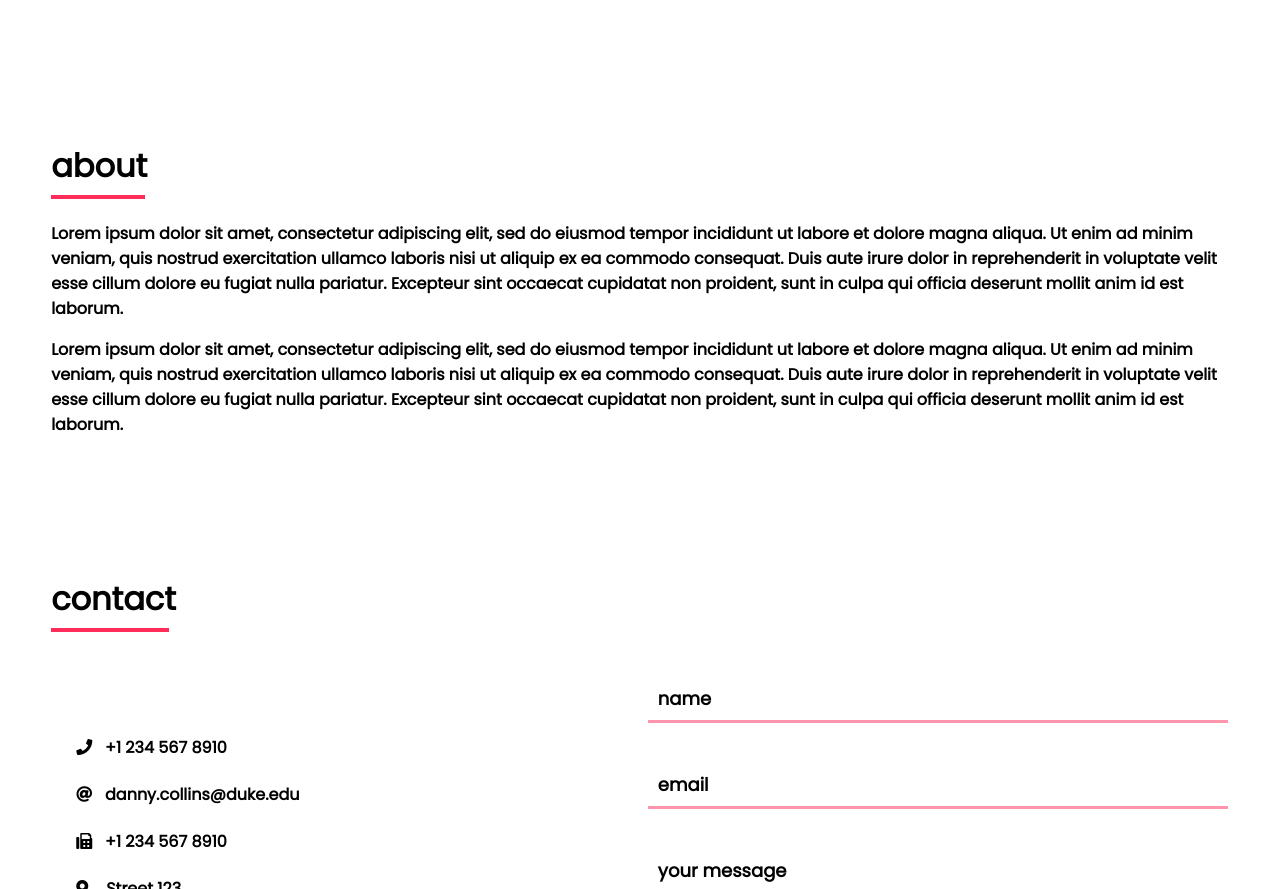
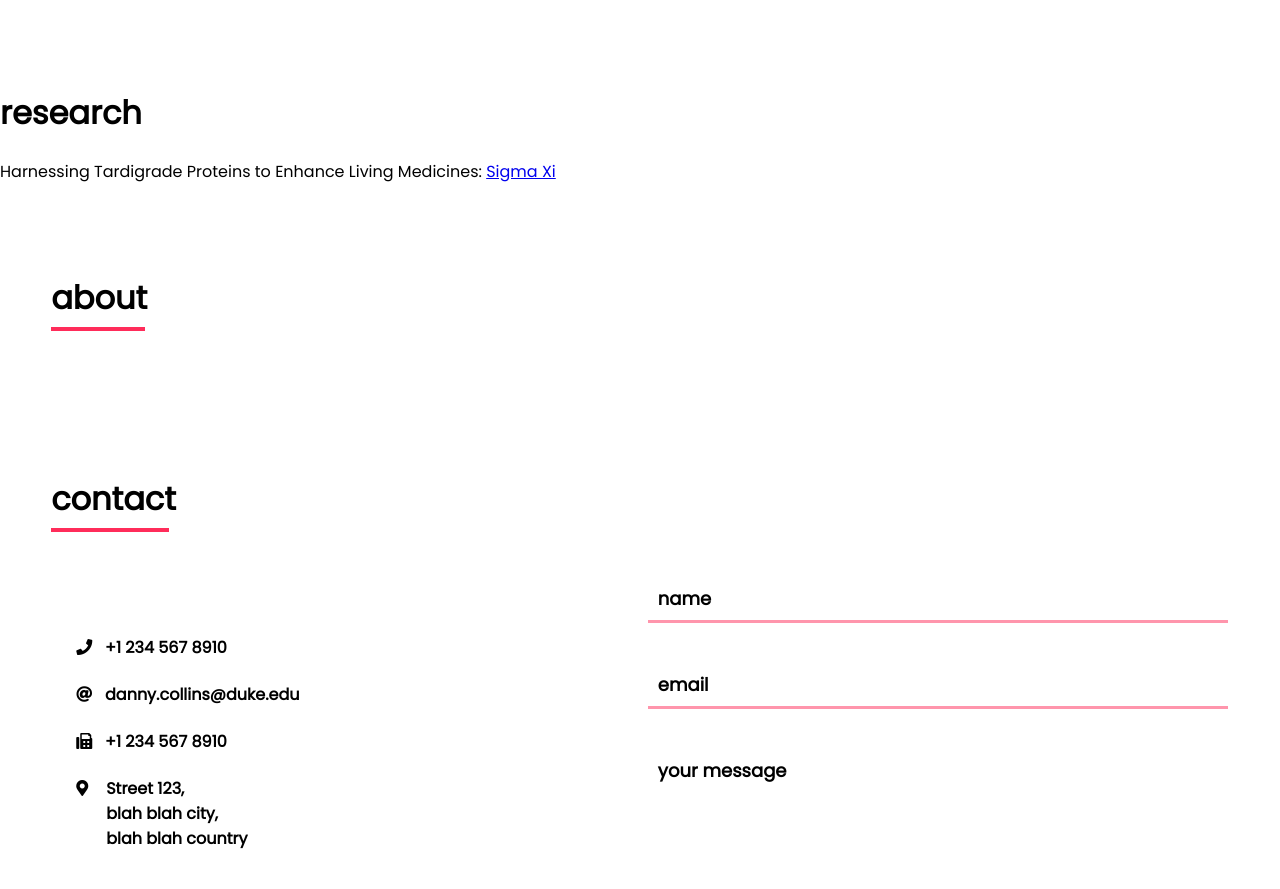
Before and after one commit to collinsdanny/collinsdanny.github.io, a plain HTML site: page index.html in a window 1280 px wide. Shown: the part 1862-2751 px from the top of the page. Drawn offline with nearby package versions, Linux system fonts and the light colour scheme.

Commit message:
adding research tab

```diff
--- a/index.html
+++ b/index.html
@@ -24,7 +24,7 @@
                 <td id="logo">danny collins.</td>
                 <td id="navigation">
                     <a href="#work">animations</a>
-                    <a href="">research</a>
+                    <a href="#research">research</a>
                     <a href="#bio">about</a>
                     <a href="#contact">contact</a>
                 </td>
@@ -61,13 +61,17 @@
             <img onclick="magnify($(this).attr('src'))" src="https://images.unsplash.com/photo-1545342084-d03fe58ea023?ixlib=rb-1.2.1&ixid=eyJhcHBfaWQiOjEyMDd9&auto=format&fit=crop&w=633&q=80">
         </div>
     </div>
+    <div id="research">
+        <h1>research</h1>
+        <p>
+            Harnessing Tardigrade Proteins to Enhance Living Medicines: <a href="https://itsdannycollins.tumblr.com/">Sigma Xi</a>
+        </p>
+    </div>
     <div id="bio">
         <h1>about</h1>
         <p>
-            Lorem ipsum dolor sit amet, consectetur adipiscing elit, sed do eiusmod tempor incididunt ut labore et dolore magna aliqua. Ut enim ad minim veniam, quis nostrud exercitation ullamco laboris nisi ut aliquip ex ea commodo consequat. Duis aute irure dolor in reprehenderit in voluptate velit esse cillum dolore eu fugiat nulla pariatur. Excepteur sint occaecat cupidatat non proident, sunt in culpa qui officia deserunt mollit anim id est laborum.
         </p>
         <p>
-            Lorem ipsum dolor sit amet, consectetur adipiscing elit, sed do eiusmod tempor incididunt ut labore et dolore magna aliqua. Ut enim ad minim veniam, quis nostrud exercitation ullamco laboris nisi ut aliquip ex ea commodo consequat. Duis aute irure dolor in reprehenderit in voluptate velit esse cillum dolore eu fugiat nulla pariatur. Excepteur sint occaecat cupidatat non proident, sunt in culpa qui officia deserunt mollit anim id est laborum.
         </p>
     </div>
     <div id="contact">
```
